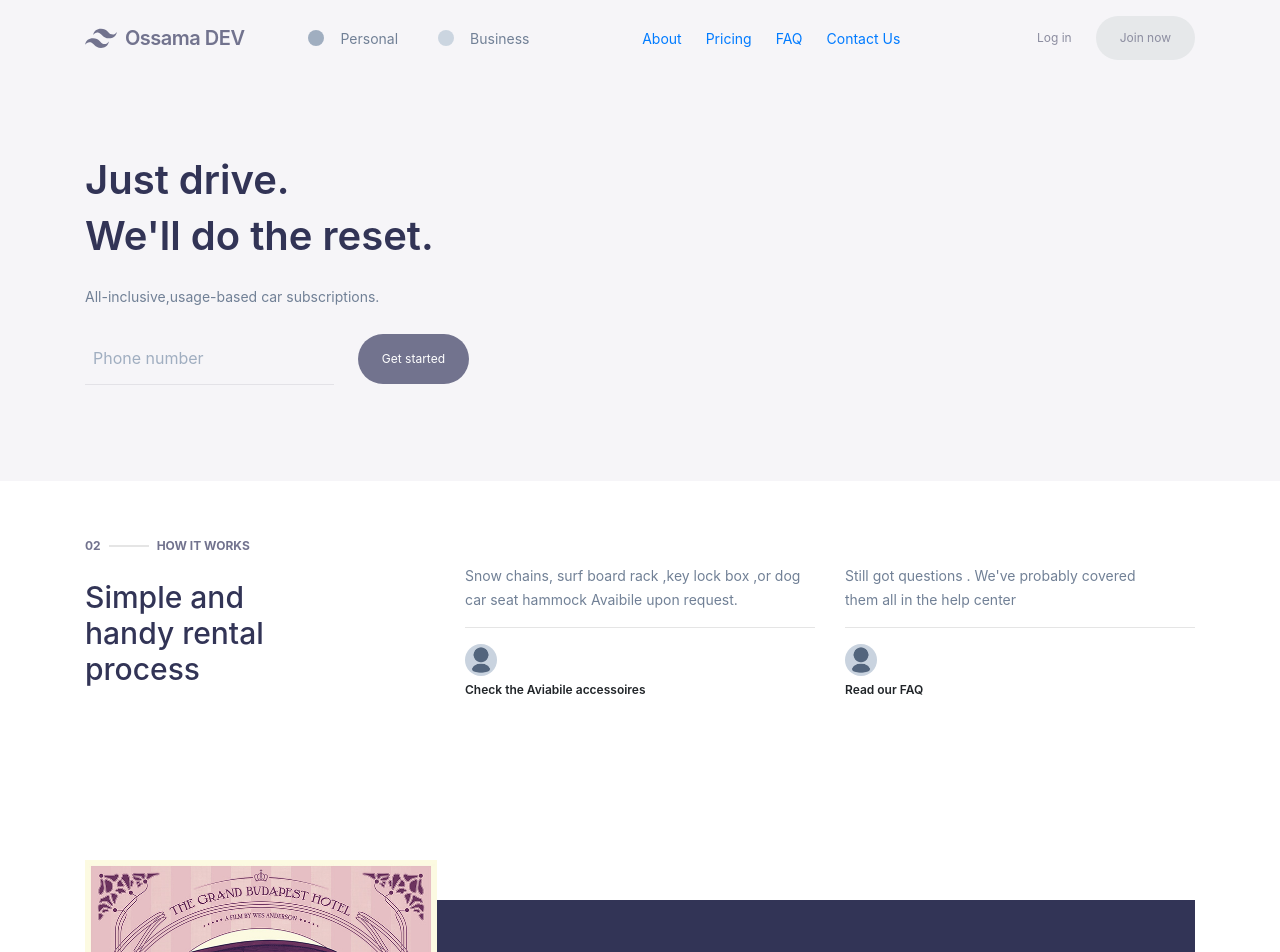
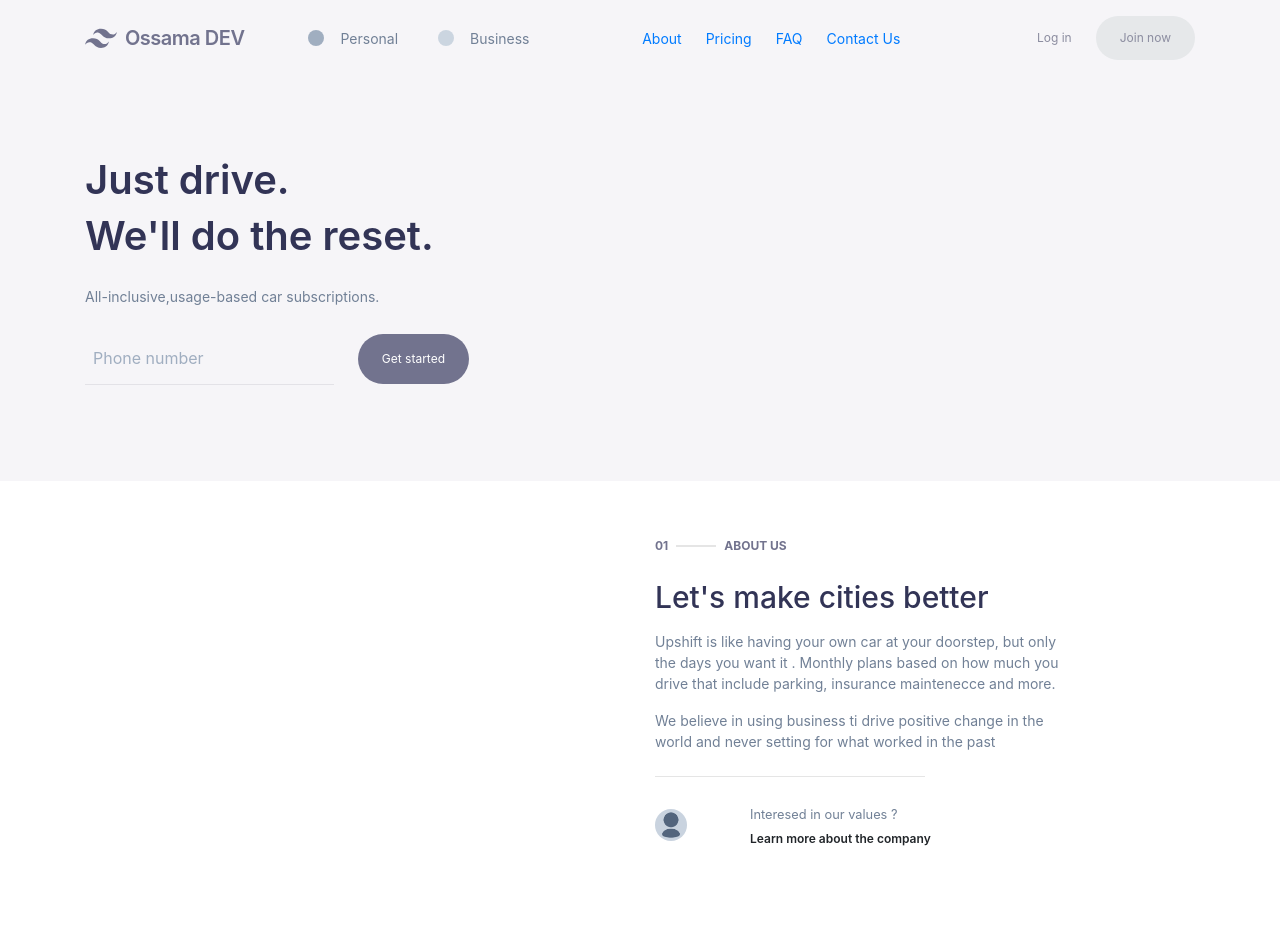
Before and after one commit to 4ossama4/test-devinweb-fr, a Vue app: page / in a window 1280 px wide. Shown: the top 952 px of the page. Built offline with nearby package versions, Linux system fonts and the light colour scheme.

Commit message:
add About us  sections

```diff
--- a/src/pages/Index.vue
+++ b/src/pages/Index.vue
@@ -57,6 +57,50 @@
     </div> -->
 
 
+    <!-- About Section -->
+    <section  class="bg-white">
+        <div class="container">
+            <div class="row pt-5 pb-5">
+                <div class="col-12 col-md-6">
+
+                </div>
+                <div class="col-12 col-md-6">
+                    <div class="d-flex align-items-center  font-bold" >
+                        <span class="c-logo text-xs"> 01 </span>
+                        <hr class="ml-2 mr-2 w-10 border-2">
+                        <span class="c-logo text-xs">ABOUT US</span>
+                    </div>
+                    <h2 class="c-title text-3xl mt-3 mb-3">
+                        Let's make cities better
+                    </h2>
+                    <p class="text-gray-600 text-sm">
+                        Upshift is like having your own car at your doorstep, but only <br>
+                        the days you want it . Monthly plans based on how much you  <br>
+                        drive that include parking, insurance maintenecce and more.
+                    </p>
+                    <p class="text-gray-600 text-sm">
+                        We believe in using business ti drive positive  change in the <br>
+                        world and never setting for what worked in the past
+                    </p>
+                    <hr class="w-1/2 mb-4 mt-4">
+                     <div class="row d-flex align-items-center">
+                         <div class="col-4  col-md-3 col-lg-2">
+                            <img style="width:32px; height: auto;" class="rounded-full" src="@/assets/img/avatar.png"/>
+                         </div>
+                         <div class="col-8  col-md-9 col-lg-10">
+                             <small class="text-gray-600"> Interesed in our values ?</small> <br>
+                            <span class="text-xs font-semibold">
+                               Learn more about the company
+                            </span>
+                         </div>
+                     </div>
+                </div>
+            </div>
+
+        </div>
+    </section>
+
+
     <!-- Section How to work -->
     <section  class="bg-white">
         <div class="container">
@@ -96,7 +140,7 @@
                          <div class="col-4 col-md-3 col-lg-2">
                             <img style="width:32px; height: auto;" class="rounded-full" src="@/assets/img/avatar.png"/>
                          </div>
-                         <div class="col-8  col-md-9 col-lg-12">
+                         <div class="col-8  col-md-9 col-lg-10">
                             <span class="text-xs font-semibold">
                                 Check the Aviabile accessoires
                             </span>
@@ -117,7 +161,7 @@
                          <div class="col-4  col-md-3 col-lg-2">
                             <img style="width:32px; height: auto;" class="rounded-full" src="@/assets/img/avatar.png"/>
                          </div>
-                         <div class="col-8  col-md-9 col-lg-12">
+                         <div class="col-8  col-md-9 col-lg-10">
                             <span class="text-xs font-semibold">
                                 Read our FAQ
                             </span>
```
